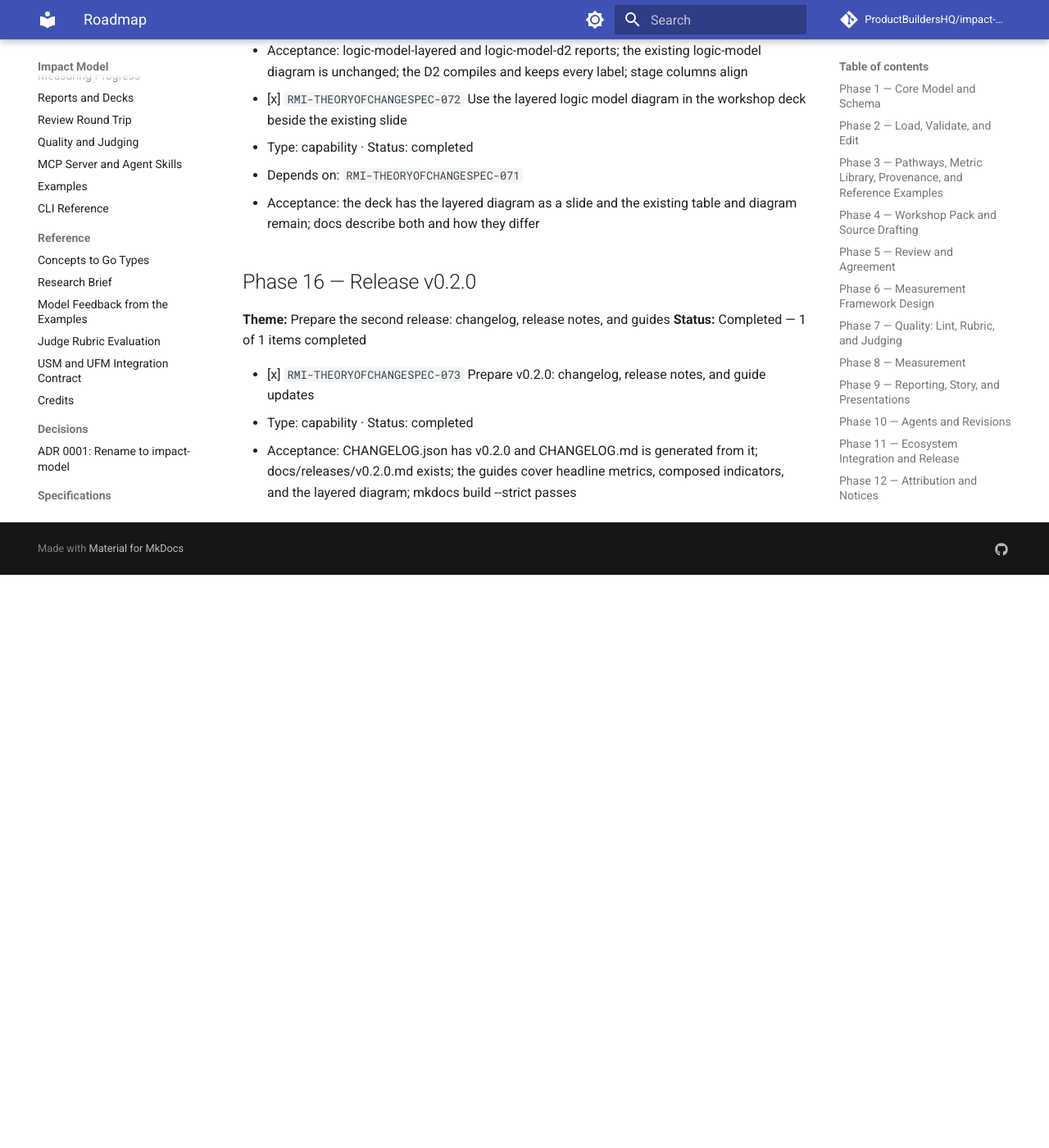
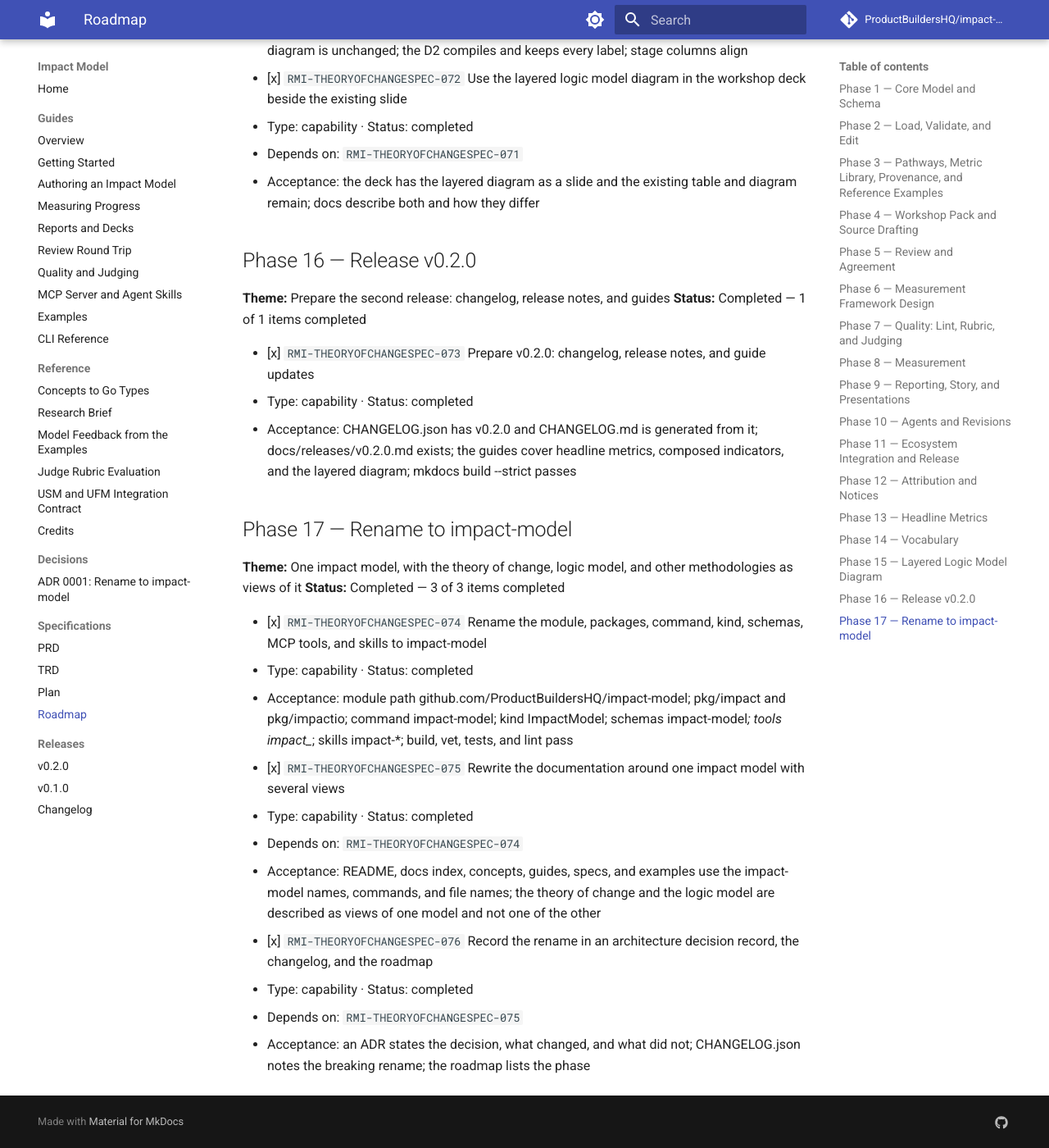
Before and after one commit to ProductBuildersHQ/theoryofchange-spec, an MkDocs documentation site: the page built from docs/specs/initiatives/INIT-THEORYOFCHANGESPEC-001/ROADMAP.md, in a window 1280 px wide and 1400 px high, scrolled down 17761 px. Shown: the whole window at 82% size. Built offline with MkDocs 1.6.1 and Material for MkDocs 9.7.7, drawn with Linux system fonts in a browser that asks for light colours; comment, search, counter and statistics services are not loaded; before the commit the page ends 18462 px from its top, so only the background shows below that; some of the changed text lies outside the part shown.

Commit message:
docs(changelog): record the rename and add it to the roadmap
Refs: RMI-THEORYOFCHANGESPEC-076

Co-Authored-By: Claude Sonnet 5.5 <noreply@anthropic.com>

```diff
--- a/docs/specs/initiatives/INIT-THEORYOFCHANGESPEC-001/ROADMAP.md
+++ b/docs/specs/initiatives/INIT-THEORYOFCHANGESPEC-001/ROADMAP.md
@@ -1,8 +1,8 @@
-# ROADMAP — Theory of Change Specification — Go-first model, JSON Schema, measurement, and leadership reporting
+# ROADMAP — Impact Model Specification — Go-first model, JSON Schema, measurement, and leadership reporting
 
 **Initiative:** `INIT-THEORYOFCHANGESPEC-001`
-**Repository:** `github.com/ProductBuildersHQ/theoryofchange-spec`
-**Status:** In progress — 14 of 16 phases completed
+**Repository:** `github.com/ProductBuildersHQ/impact-model`
+**Status:** In progress — 15 of 17 phases completed
 
 > RMI IDs are stable and permanent. Commits implementing an item carry the trailer `Refs: RMI-THEORYOFCHANGESPEC-<NNN>`. Phase status is derived from member RMIs — a phase is complete only when all its RMIs are complete. RMI `0NN` corresponds to PLAN step `P-NN`; phases order the work, so numbers are not sequential across phases. Phases 1–5 are the thin slice (adopter milestones M0 and M1). Requirements in each `Satisfies` line are defined in PRD.md and TRD.md.
 
@@ -20,12 +20,12 @@
   - Depends on: `RMI-THEORYOFCHANGESPEC-001`
   - Satisfies: PRD G-1
   - Acceptance: every core concept of research §8.4 and §9.8 maps to a planned Go type or a documented deferral
-- [x] `RMI-THEORYOFCHANGESPEC-003` `pkg/ref` reference grammar (`toc:<doc>#<element>`) with slug validation
+- [x] `RMI-THEORYOFCHANGESPEC-003` `pkg/ref` reference grammar (`model:<doc>#<element>`) with slug validation
   - Type: capability · Status: completed
   - Depends on: `RMI-THEORYOFCHANGESPEC-001`
   - Satisfies: PRD-FR-604, TRD-015
   - Acceptance: parse/format round-trip; invalid refs rejected
-- [x] `RMI-THEORYOFCHANGESPEC-004` `pkg/toc` core document model with a minimal required set (goal, outcome, link, indicator), reusing prism-core
+- [x] `RMI-THEORYOFCHANGESPEC-004` `pkg/impact` core document model with a minimal required set (goal, outcome, link, indicator), reusing prism-core
   - Type: capability · Status: completed
   - Depends on: `RMI-THEORYOFCHANGESPEC-002`, `RMI-THEORYOFCHANGESPEC-003`
   - Satisfies: PRD-FR-101…110, TRD-001, TRD-016
@@ -46,7 +46,7 @@
 **Theme:** Trusted documents, a queryable causal graph, and one validated patch engine through which every edit flows
 **Status:** Completed — 6 of 6 items completed
 
-- [x] `RMI-THEORYOFCHANGESPEC-007` `pkg/tocio` JSON/YAML loading with limits, observation-set merge, and canonical formatting
+- [x] `RMI-THEORYOFCHANGESPEC-007` `pkg/impactio` JSON/YAML loading with limits, observation-set merge, and canonical formatting
   - Type: capability · Status: completed
   - Depends on: `RMI-THEORYOFCHANGESPEC-006`
   - Satisfies: PRD-FR-203, PRD-FR-704, TRD-005, TRD-031
@@ -66,7 +66,7 @@
   - Depends on: `RMI-THEORYOFCHANGESPEC-008`
   - Satisfies: PRD-FR-701, PRD-FR-702, PRD G-14, TRD-029
   - Acceptance: error-introducing patches rejected with input untouched; unknown `@id` fails the whole patch
-- [x] `RMI-THEORYOFCHANGESPEC-011` `pkg/service` and `cmd/theoryofchange` (Cobra) with validate, graph, schema, init, fmt, and patch commands
+- [x] `RMI-THEORYOFCHANGESPEC-011` `pkg/service` and `cmd/impact-model` (Cobra) with validate, graph, schema, init, fmt, and patch commands
   - Type: capability · Status: completed
   - Depends on: `RMI-THEORYOFCHANGESPEC-009`, `RMI-THEORYOFCHANGESPEC-046`
   - Satisfies: PRD US-1, PRD US-16, TRD §6.1
@@ -123,17 +123,17 @@
   - Depends on: `RMI-THEORYOFCHANGESPEC-022`
   - Satisfies: PRD-FR-505, PRD US-12, TRD-022
   - Acceptance: golden files over the intermediary example
-- [x] `RMI-THEORYOFCHANGESPEC-049` `pkg/slides` Marp engine and workshop deck (`theoryofchange deck workshop`)
+- [x] `RMI-THEORYOFCHANGESPEC-049` `pkg/slides` Marp engine and workshop deck (`impact-model deck workshop`)
   - Type: capability · Status: completed
   - Depends on: `RMI-THEORYOFCHANGESPEC-023`, `RMI-THEORYOFCHANGESPEC-037`
   - Satisfies: PRD-FR-801, PRD G-15, PRD US-17, TRD-033
   - Acceptance: golden workshop deck; deck numbers and labels equal the reports'
-- [x] `RMI-THEORYOFCHANGESPEC-039` `theoryofchange report` definition kinds, `definitions` pack, and `theoryofchange export csv` (indicators, metrics, glossary)
+- [x] `RMI-THEORYOFCHANGESPEC-039` `impact-model report` definition kinds, `definitions` pack, and `impact-model export csv` (indicators, metrics, glossary)
   - Type: capability · Status: completed
   - Depends on: `RMI-THEORYOFCHANGESPEC-023`, `RMI-THEORYOFCHANGESPEC-037`, `RMI-THEORYOFCHANGESPEC-011`
   - Satisfies: PRD-FR-204, PRD-FR-505, PRD G-12, TRD-021
   - Acceptance: CLI tests; CSV golden files (RFC 4180)
-- [x] `RMI-THEORYOFCHANGESPEC-053` `theoryofchange evidence add` and the toc-draft-from-sources agent skill
+- [x] `RMI-THEORYOFCHANGESPEC-053` `impact-model evidence add` and the impact-draft-from-sources agent skill
   - Type: capability · Status: completed
   - Depends on: `RMI-THEORYOFCHANGESPEC-047`, `RMI-THEORYOFCHANGESPEC-052`, `RMI-THEORYOFCHANGESPEC-039`
   - Satisfies: PRD-FR-606, PRD US-19, PRD G-17, TRD-037
@@ -149,7 +149,7 @@
   - Depends on: `RMI-THEORYOFCHANGESPEC-022`, `RMI-THEORYOFCHANGESPEC-052`
   - Satisfies: PRD-FR-512, PRD US-19, TRD-038
   - Acceptance: golden file over the intermediary example
-- [x] `RMI-THEORYOFCHANGESPEC-056` Pandoc Markdown profile with PNG diagrams, export stamps on every artifact, and `theoryofchange export docx|pptx`
+- [x] `RMI-THEORYOFCHANGESPEC-056` Pandoc Markdown profile with PNG diagrams, export stamps on every artifact, and `impact-model export docx|pptx`
   - Type: capability · Status: completed
   - Depends on: `RMI-THEORYOFCHANGESPEC-039`, `RMI-THEORYOFCHANGESPEC-049`, `RMI-THEORYOFCHANGESPEC-023`
   - Satisfies: PRD-FR-901, PRD-FR-902, TRD-039
@@ -159,12 +159,12 @@
   - Depends on: `RMI-THEORYOFCHANGESPEC-054`, `RMI-THEORYOFCHANGESPEC-056`
   - Satisfies: PRD-FR-903, PRD US-20, TRD-039
   - Acceptance: golden packet and sheet; every element row carries its stable ID
-- [x] `RMI-THEORYOFCHANGESPEC-058` ReviewResponse schema and `theoryofchange import review` (JSON and --from-csv) producing proposed patches and a consultation record
+- [x] `RMI-THEORYOFCHANGESPEC-058` ReviewResponse schema and `impact-model import review` (JSON and --from-csv) producing proposed patches and a consultation record
   - Type: capability · Status: completed
   - Depends on: `RMI-THEORYOFCHANGESPEC-057`, `RMI-THEORYOFCHANGESPEC-046`
   - Satisfies: PRD-FR-904, PRD-FR-905, PRD US-20, TRD-040
   - Acceptance: seeded rows from every origin map to ops or flagged notes; stale hashes flagged; document never modified
-- [x] `RMI-THEORYOFCHANGESPEC-055` `theoryofchange approve` with approvers, revision, version label, and refusal checks
+- [x] `RMI-THEORYOFCHANGESPEC-055` `impact-model approve` with approvers, revision, version label, and refusal checks
   - Type: capability · Status: completed
   - Depends on: `RMI-THEORYOFCHANGESPEC-058`, `RMI-THEORYOFCHANGESPEC-052`
   - Satisfies: PRD-FR-707, PRD US-21, TRD-041
@@ -226,12 +226,12 @@
   - Depends on: `RMI-THEORYOFCHANGESPEC-004`
   - Satisfies: PRD-FR-601, TRD-012, TRD-028
   - Acceptance: both rubrics parse into `rubric.RubricSet`, `Validate()` passes, weights sum to 1.0; every UNDG checklist item maps to a criterion
-- [x] `RMI-THEORYOFCHANGESPEC-050` `pkg/judge` and `theoryofchange judge show | record | summary`: bundle hashing, verdict validation, multi-judge agreement
+- [x] `RMI-THEORYOFCHANGESPEC-050` `pkg/judge` and `impact-model judge show | record | summary`: bundle hashing, verdict validation, multi-judge agreement
   - Type: capability · Status: completed
   - Depends on: `RMI-THEORYOFCHANGESPEC-015`, `RMI-THEORYOFCHANGESPEC-039`
   - Satisfies: PRD-FR-803, PRD G-16, PRD US-18, TRD-034
   - Acceptance: bundle golden; verdicts with mismatched bundle hash rejected; aggregation reports per-category agreement
-- [x] `RMI-THEORYOFCHANGESPEC-016` `theoryofchange lint` CLI and rubric discrimination eval with at least two judges and agreement, recorded in `docs/evals/`
+- [x] `RMI-THEORYOFCHANGESPEC-016` `impact-model lint` CLI and rubric discrimination eval with at least two judges and agreement, recorded in `docs/evals/`
   - Type: capability · Status: completed
   - Depends on: `RMI-THEORYOFCHANGESPEC-013`, `RMI-THEORYOFCHANGESPEC-014`, `RMI-THEORYOFCHANGESPEC-050`
   - Satisfies: PRD US-2, PRD success metrics "LLM-judge discrimination" and "Judge agreement recorded"
@@ -267,7 +267,7 @@
   - Depends on: `RMI-THEORYOFCHANGESPEC-007`, `RMI-THEORYOFCHANGESPEC-033`
   - Satisfies: PRD-FR-204, PRD US-13, TRD-021
   - Acceptance: seeded bad rows all reported; 0 silent drops
-- [x] `RMI-THEORYOFCHANGESPEC-021` `theoryofchange status` and `theoryofchange import` CLI; performance benchmarks
+- [x] `RMI-THEORYOFCHANGESPEC-021` `impact-model status` and `impact-model import` CLI; performance benchmarks
   - Type: capability · Status: completed
   - Depends on: `RMI-THEORYOFCHANGESPEC-020`, `RMI-THEORYOFCHANGESPEC-040`, `RMI-THEORYOFCHANGESPEC-011`
   - Satisfies: PRD US-4, PRD US-13, TRD §8
@@ -313,7 +313,7 @@
   - Depends on: `RMI-THEORYOFCHANGESPEC-049`, `RMI-THEORYOFCHANGESPEC-024`, `RMI-THEORYOFCHANGESPEC-041`, `RMI-THEORYOFCHANGESPEC-042`
   - Satisfies: PRD-FR-801, PRD-FR-802, PRD US-17, TRD-033
   - Acceptance: golden decks; export test produces files when tools are present and exits 3 with guidance when absent
-- [x] `RMI-THEORYOFCHANGESPEC-026` `theoryofchange report` status kinds in CLI and executive-report benchmark
+- [x] `RMI-THEORYOFCHANGESPEC-026` `impact-model report` status kinds in CLI and executive-report benchmark
   - Type: capability · Status: completed
   - Depends on: `RMI-THEORYOFCHANGESPEC-025`, `RMI-THEORYOFCHANGESPEC-041`, `RMI-THEORYOFCHANGESPEC-042`, `RMI-THEORYOFCHANGESPEC-045`, `RMI-THEORYOFCHANGESPEC-021`
   - Satisfies: PRD G-5
@@ -328,13 +328,13 @@
   - Type: capability · Status: completed
   - Depends on: `RMI-THEORYOFCHANGESPEC-026`, `RMI-THEORYOFCHANGESPEC-046`, `RMI-THEORYOFCHANGESPEC-050`
   - Satisfies: PRD-FR-602, PRD-FR-706, PRD US-6, TRD-013
-  - Acceptance: in-memory transport test drives every tool; path traversal rejected; `toc_patch` rejects error-introducing patches
-- [x] `RMI-THEORYOFCHANGESPEC-048` `pkg/diff` semantic theory diff and `theoryofchange diff --revision`
+  - Acceptance: in-memory transport test drives every tool; path traversal rejected; `impact_patch` rejects error-introducing patches
+- [x] `RMI-THEORYOFCHANGESPEC-048` `pkg/diff` semantic theory diff and `impact-model diff --revision`
   - Type: capability · Status: completed
   - Depends on: `RMI-THEORYOFCHANGESPEC-046`, `RMI-THEORYOFCHANGESPEC-009`
   - Satisfies: PRD-FR-705, PRD US-16, PRD US-21, TRD-032
   - Acceptance: golden diffs keyed by element ID, including rejected elements; draft Revision lists changed IDs
-- [x] `RMI-THEORYOFCHANGESPEC-043` Agent skills: toc-author (edits via patches), toc-status-refresh, toc-learning-review, toc-audience-story
+- [x] `RMI-THEORYOFCHANGESPEC-043` Agent skills: impact-author (edits via patches), impact-status-refresh, impact-learning-review, impact-audience-story
   - Type: capability · Status: completed
   - Depends on: `RMI-THEORYOFCHANGESPEC-026`, `RMI-THEORYOFCHANGESPEC-039`, `RMI-THEORYOFCHANGESPEC-047`
   - Satisfies: PRD-FR-605, PRD US-15, PRD G-13, TRD-024
@@ -457,3 +457,22 @@
 - [x] `RMI-THEORYOFCHANGESPEC-073` Prepare v0.2.0: changelog, release notes, and guide updates
   - Type: capability · Status: completed
   - Acceptance: CHANGELOG.json has v0.2.0 and CHANGELOG.md is generated from it; docs/releases/v0.2.0.md exists; the guides cover headline metrics, composed indicators, and the layered diagram; mkdocs build --strict passes
+
+## Phase 17 — Rename to impact-model
+
+**Theme:** One impact model, with the theory of change, logic model, and other methodologies as views of it
+**Status:** Completed — 3 of 3 items completed
+
+- [x] `RMI-THEORYOFCHANGESPEC-074` Rename the module, packages, command, kind, schemas, MCP tools, and skills to impact-model
+  - Type: capability · Status: completed
+  - Acceptance: module path github.com/ProductBuildersHQ/impact-model; pkg/impact and pkg/impactio; command impact-model; kind ImpactModel; schemas impact-model*; tools impact_*; skills impact-*; build, vet, tests, and lint pass
+
+- [x] `RMI-THEORYOFCHANGESPEC-075` Rewrite the documentation around one impact model with several views
+  - Type: capability · Status: completed
+  - Depends on: `RMI-THEORYOFCHANGESPEC-074`
+  - Acceptance: README, docs index, concepts, guides, specs, and examples use the impact-model names, commands, and file names; the theory of change and the logic model are described as views of one model and not one of the other
+
+- [x] `RMI-THEORYOFCHANGESPEC-076` Record the rename in an architecture decision record, the changelog, and the roadmap
+  - Type: capability · Status: completed
+  - Depends on: `RMI-THEORYOFCHANGESPEC-075`
+  - Acceptance: an ADR states the decision, what changed, and what did not; CHANGELOG.json notes the breaking rename; the roadmap lists the phase
```
Also changed, not shown: CHANGELOG.json (+30 -3 lines), CHANGELOG.md (+16 -3 lines).
